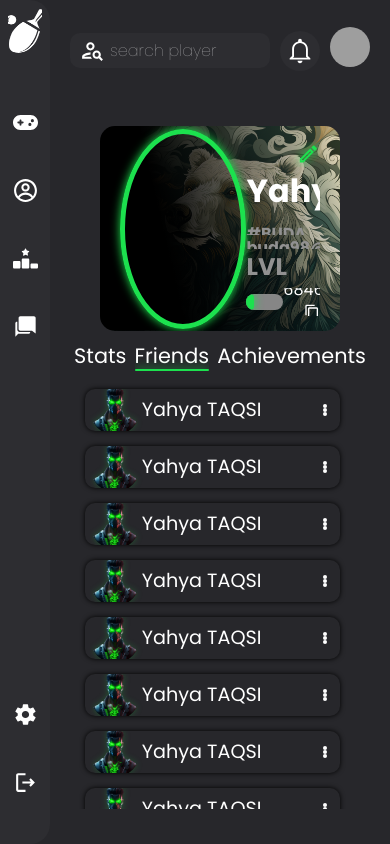
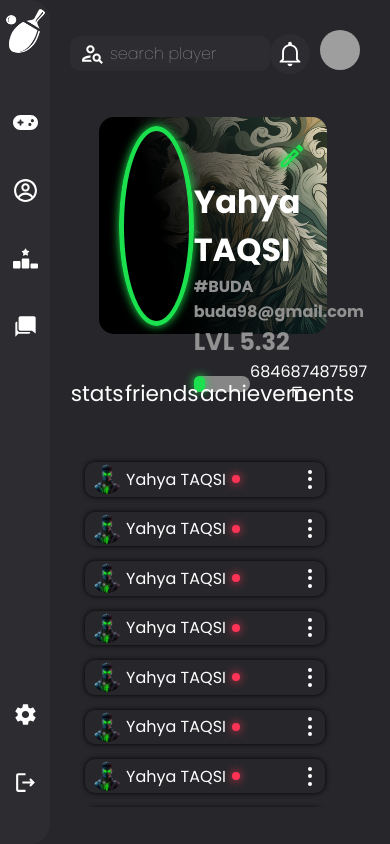
Before and after one commit to YassineElHajjami0/Trenscendence, a Next.js app: page /profile in a window 390 px wide. Built offline with nearby package versions, Linux system fonts and the light colour scheme; grey boxes are pictures that could not be loaded.

Commit message:
merg with yassin ...

```diff
--- a/app/globals.css
+++ b/app/globals.css
@@ -6,7 +6,7 @@
   box-sizing: border-box;
   /* color: white; */
   font-family: "Poppins", sans-serif;
-  overflow: hidden;
+
 }
 
 body {
@@ -15,6 +15,8 @@ body {
 
 .Nav-children-container {
   display: flex;
+  width: 100svw;
+  height: 100svh;
 }
 
 nav {
@@ -22,13 +24,15 @@ nav {
 }
 
 .upperNav-children-container {
-    flex: 1;
+
   padding: 20px;
-  flex: 1;
+
   display: flex;
   flex-direction: column;
+
   gap: 30px;
-  height: 100svh;
+  height: 100%;
+  width: calc(100% - 65px);
 }
 
 .upperNav-children-container:first-child {
--- a/app/profile/Friend.css
+++ b/app/profile/Friend.css
@@ -1,6 +1,6 @@
 .friend_container {
 	width: 100%;
-	height: 15%;
+	height: 70px;
 	box-shadow: 0 0 5px #000;
 	border-radius: 10px;
 	margin-bottom: 15px;
@@ -9,7 +9,10 @@
 	justify-content: space-between;
 	font-size: 1.2rem;
 	padding: 0 2rem;
-    overflow: hidden;
+}
+
+.profile_name {
+	position: relative;
 }
 
 .friend_container span {
@@ -20,6 +23,7 @@
 	font-size: 1.3rem;
 	transition: all 0.4s;
 	color: white;
+	cursor: pointer;
 }
 
 .friend_msg:hover {
@@ -28,18 +32,20 @@
 }
 
 .friend_play:hover {
-	color: #1ce14e;
-	filter: drop-shadow(0 0 5px #1ce14e);
+	color: #ff7f00;
+	filter: drop-shadow(0 0 5px #ff7f00);
 }
 .friend_block:hover {
-	cursor: pointer;
 	color: #ff3355;
 	filter: drop-shadow(0 0 5px #ff3355);
 }
 .friend_unblock:hover {
-	cursor: pointer;
 	color: #1ce14e;
 	filter: drop-shadow(0 0 5px #1ce14e);
+}
+.view_profile:hover {
+	color: #fff;
+	filter: drop-shadow(0 0 5px #fff);
 }
 
 .blocked_friend {
@@ -78,23 +84,46 @@
 }
 
 .friend_name_photo {
-	width: 35%;
+	width: 45%;
 	height: 100%;
 	display: flex;
 	align-items: center;
-	justify-content: space-between;
+	justify-content: space-around;
 	padding: 0;
+    cursor: pointer;
 }
 
 .friend_avatar {
 	border-radius: 50%;
-	height: 50px;
-	width: 50px;
-	filter: drop-shadow(0 0 3px #1ce14d40);
+	height: 55px;
+	width: 55px;
+    object-fit: contain;
+}
+
+.dot {
+	position: absolute;
+	width: 8px;
+	height: 8px;
+	border-radius: 50%;
+	background: #ff3355;
+	filter: drop-shadow(0 0 5px #ff3355);
+
+	right: -10%;
+	bottom: 50%;
+	transform: translate(50%, 50%);
+}
+
+.logged {
+	background: #1ce14e;
+	filter: drop-shadow(0 0 5px #1ce14e);
+}
+
+.ingame {
+	background: #ff7f00;
+	filter: drop-shadow(0 0 5px #ff7f00);
 }
 
 .btn_conatiner {
-
 	width: 40%;
 	height: 100%;
 	display: flex;
@@ -102,56 +131,79 @@
 	justify-content: space-evenly;
 }
 
-.profile_burger_menu{
+.profile_burger_menu {
 	display: none;
-    content: ' ';
 	width: 20px;
-    height: 30%;
-
-
+	height: 55%;
 	flex-direction: column;
 	align-items: center;
 	justify-content: space-between;
 	cursor: pointer;
 }
 
-.profile_burger_menu span{
-
+.profile_burger_menu span {
 	background-color: white;
 	width: 4px;
 	height: 4px;
 	border-radius: 50%;
 }
 
+.hideName {
+	display: none;
+}
+.showParam {
+	display: flex !important;
+}
 
-#burger_menu{
+@media (max-width: 768px) {
+    .profile_burger_menu {
+        display: flex;
+	}
+	.btn_conatiner {
         display: none;
 	}
 
-#burger_menu:checked ~ .friend_name_photo  >span{
-    display: none;
-}
-
-@media (max-width: 768px) {
-    .profile_burger_menu{
-        display: flex;
-
-    }
-    .btn_conatiner{
-        display: none;
-    }
-
-    .friend_name_photo{
-        width: 70%;
-    }
-    #burger_menu:checked ~ .btn_conatiner{
+	#burger_menu:checked ~ .btn_conatiner {
         display: flex;
 		width: 100%;
-
 	}
-    .friend_container{
+	.friend_container {
         padding: 0 5px;
 		height: 10%;
 	}
+    .friend_avatar{
+        height: 30px;
+        width: 30px;
+    }
+    .friend_name_photo{
+        width: 60%;
+    }
+    .friend_name_photo span{
+        font-size: 16px;
+    }
+    .showParam{
+        width: 60%;
+    }
+}
+
+
+@media (max-width: 425px) {
+    .showParam{
+        width: 200%;
+    }
+    .btn_conatiner svg{
+        width: 18px;
+    	height: 18px;
+    }
+}
+
+
+@media (max-width: 375px) {
+    .friend_name_photo{
+        width: 75%;
+    }
+    .friend_name_photo span{
+        font-size: 12px;
+    }
 
 }
--- a/app/profile/Friend.tsx
+++ b/app/profile/Friend.tsx
@@ -5,6 +5,7 @@ import { LuMessagesSquare } from "react-icons/lu";
 import { BiSolidJoystickAlt } from "react-icons/bi";
 import { MdBlock } from "react-icons/md";
 import { CgUnblock } from "react-icons/cg";
+import { TbUserShare } from "react-icons/tb";
 
 import silence from "../../public/mask_avatar.png";
 
@@ -12,10 +13,16 @@ import "./Friend.css";
 import Image from "next/image";
 
 export default function Friend() {
+	const [logged, setLogged] = useState(false);
+	const [inGame, setInGame] = useState(false);
 	const [blocked, setBlocked] = useState(false);
+	const [burgerM, setBurgerM] = useState(false);
 
 	const handleSwitch = () => {
 		setBlocked((prev) => !prev);
+	};
+	const handleBurgerM = () => {
+		setBurgerM((prev) => !prev);
 	};
 
 	const test = () => {
@@ -24,8 +31,6 @@ export default function Friend() {
 
 	return (
 		<div className="friend_container">
-			<input type="checkbox" name="burger_menu" id="burger_menu" />
-
 			<div className="friend_name_photo">
 				<Image
 					src={silence}
@@ -34,24 +39,40 @@ export default function Friend() {
 					className="friend_avatar"
 					alt="avatar"
 				/>
-				<span className={`${blocked && "blocked_friend"}`}>Yahya TAQSI</span>
+
+				<span
+					className={`profile_name ${blocked && "blocked_friend"}  ${
+						burgerM && "hideName"
+					}`}
+				>
+					Yahya TAQSI
+					<div
+						className={`dot ${logged && "logged"}  ${
+							logged && inGame && "ingame"
+						}`}
+					></div>
+				</span>
 			</div>
-			<div className="btn_conatiner">
+			<div className={`btn_conatiner ${burgerM && "showParam"}`}>
+				<button className="friend_component_btn view_profile">
+					<TbUserShare />
+				</button>
 				<button
 					className={`friend_component_btn friend_msg ${
-						blocked && "disable_btns"
+						(blocked || !logged) && "disable_btns"
 					}`}
 					onClick={test}
-					disabled={blocked}
+					disabled={(blocked || !logged)}
 				>
 					<LuMessagesSquare className="" />
 				</button>
 				<button
 					className={`friend_component_btn friend_play ${
-						blocked && "disable_btns"
-					}`}
+						(blocked || !logged || (logged && inGame)) && "disable_btns"
+					}
+                    `}
 					onClick={test}
-					disabled={blocked}
+					disabled={(blocked || !logged || (logged && inGame))}
 				>
 					<BiSolidJoystickAlt className="" />
 				</button>
@@ -64,11 +85,11 @@ export default function Friend() {
 					className={`friend_unblock  ${blocked && "show_unblock"}`}
 				/>
 			</div>
-			<label htmlFor="burger_menu" className="profile_burger_menu">
-				<span>.</span>
-				<span>.</span>
-				<span>.</span>
-			</label>
+			<div onClick={handleBurgerM} className="profile_burger_menu">
+				<span> </span>
+				<span> </span>
+				<span> </span>
+			</div>
 		</div>
 	);
 }
--- a/app/profile/Friends.css
+++ b/app/profile/Friends.css
@@ -4,7 +4,7 @@
 	height: 100%;
 	overflow-y: scroll;
 	padding: 10px 30px 0 15px ;
-    /* filter: drop-shadow(0 0 5px #1ce14e); */
+    /* box-shadow: 0 0  5px 5px #1ce14e; */
 
 }
 
--- a/app/profile/Profile.css
+++ b/app/profile/Profile.css
@@ -1,11 +1,13 @@
 .profile_container {
-	padding: 5% 0;
+	/* padding: 5% 0; */
 	width: 100%;
-	height: 100%;
+	height: 90%;
 	display: flex;
 	flex-direction: column;
 	align-items: center;
 	justify-content: space-between;
+
+
 }
 
 .user_account {
--- a/app/profile/ProfileDetails.css
+++ b/app/profile/ProfileDetails.css
@@ -1,13 +1,10 @@
-
 .profile_details_container {
-	/* border: 1px solid red; */
-
 	display: flex;
 	width: 100%;
 	height: 100%;
 	align-items: center;
 	flex-direction: column;
-	justify-content: space-around;
+	justify-content: space-evenly;
 }
 
 .profile_details_header {
@@ -23,52 +20,48 @@
 	text-transform: capitalize;
 	font-size: 1.3rem;
 }
-.profile_details_header span {
+.underline_animation {
+    border: none;
+    outline: none;
+    background: transparent;
 	cursor: pointer;
+	position: relative;
+    color: white;
+    font-size: 1.35rem;
 }
 
-.switch_e{
-    position: relative;
-}
-
-.switch_e::before {
+.underline_animation::before {
+	transition: all 0.4s;
 	position: absolute;
 	content: "";
 	bottom: 0;
 	left: 0;
-	width: 100%;
+	width: 0;
 	height: 2px;
 	border-radius: 5px;
 	background: #1ce14e;
 	box-shadow: 0 0 10px #1ce14e;
-
-    /* left: 50%;
+	left: 50%;
 	transform-origin: center;
-    transform: translateX(-50%);  */
+	transform: translateX(-50%);
 }
 
+.underline_animation:active::before {
+	width: 100%;
+}
+.underline_animation:focus::before {
+	width: 100%;
+}
 
 .profile_details_data {
-
 	height: 70%;
 	width: 80%;
-    flex: 1;
 	color: white;
 }
 
 @media (max-width: 768px) {
-    .profile_details_header {
-        width: 100%;
-    }
+	.profile_details_header,
 	.profile_details_data {
 		width: 100%;
 	}
-
-
 }
-
-
-/*
-wa rir frani osafi driyat fxkel
-wa safi
-*/
--- a/app/profile/ProfileDetails.tsx
+++ b/app/profile/ProfileDetails.tsx
@@ -13,24 +13,24 @@ export default function ProfileDetails() {
 	return (
 		<div className="profile_details_container">
 			<div className="profile_details_header">
-				<span
+				<button
 					onClick={switchE}
-					className={`${switchElements === "stats" && "switch_e"}`}
+					className={`underline_animation`}
 				>
 					stats
-				</span>
-				<span
+				</button>
+				<button
 					onClick={switchE}
-					className={`${switchElements === "friends" && "switch_e"}`}
+					className={`underline_animation`}
 				>
 					friends
-				</span>
-				<span
+				</button>
+				<button
 					onClick={switchE}
-					className={`${switchElements === "achievements" && "switch_e"}`}
+					className={`underline_animation`}
 				>
 					achievements
-				</span>
+				</button>
 			</div>
 			<div className="profile_details_data">
 				{switchElements === "friends" && <Friends />}
--- a/app/upper-navbar/upper-navbar.css
+++ b/app/upper-navbar/upper-navbar.css
@@ -9,6 +9,7 @@
   align-items: center;
   background-color: #27272b00;
 }
+
 .upperNav input::placeholder {
   color: rgba(255, 255, 255, 0.68);
 }
```
Lines whose indentation alone changed are shown as unchanged.
